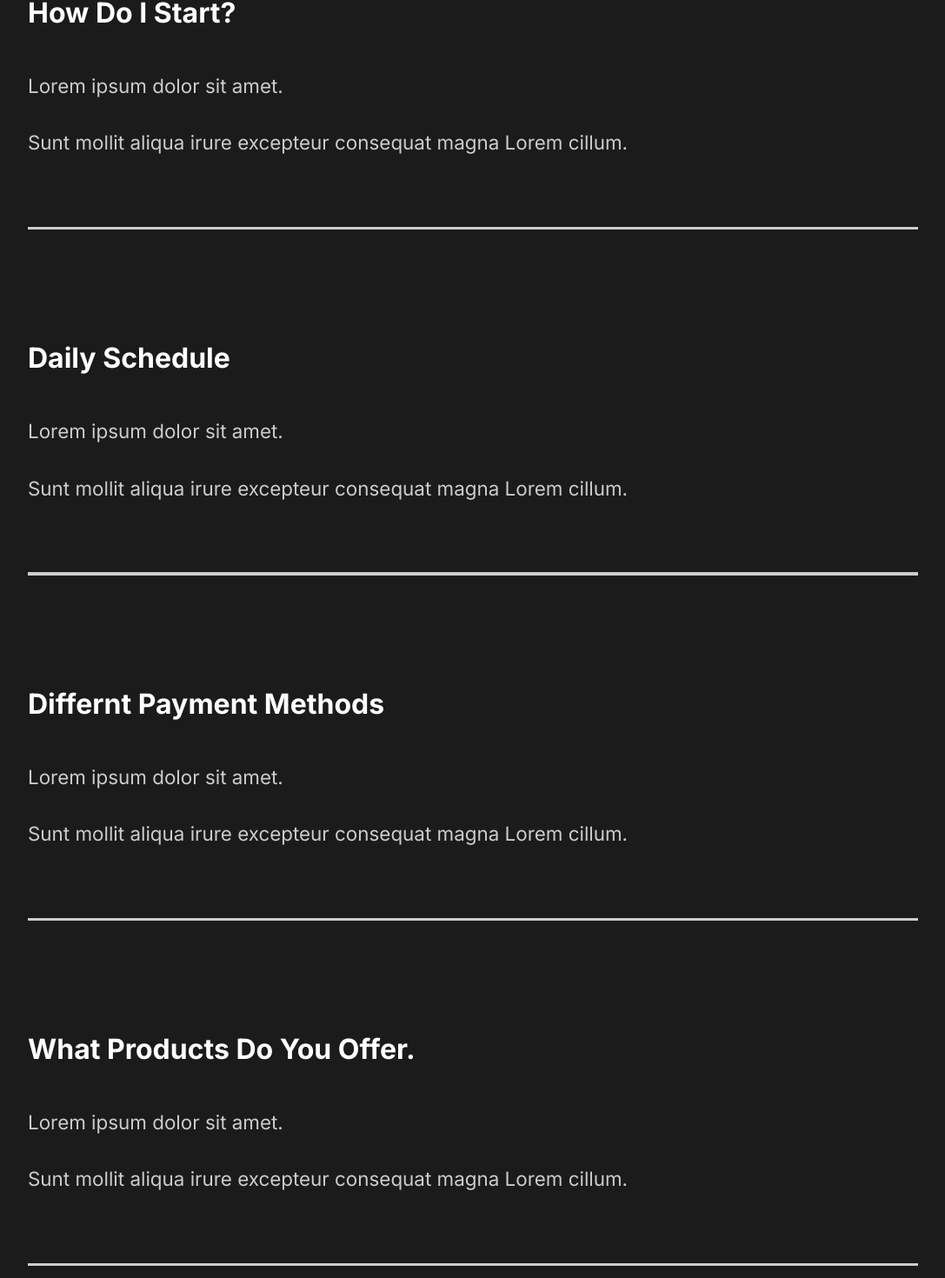
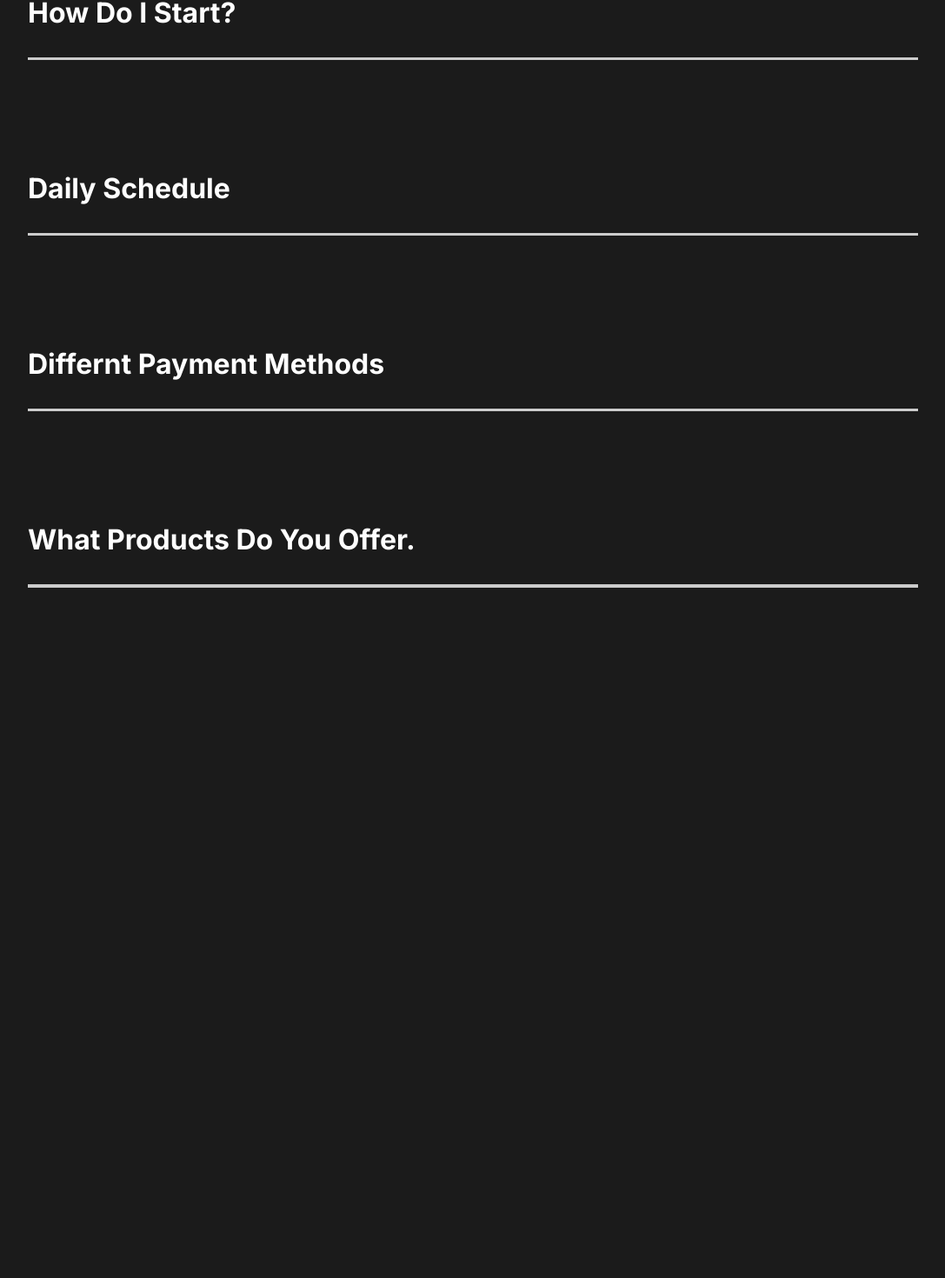
Before and after one commit to yarinmatmoni/Capture_Portofolio, a React (Create React App) app: page / in a window 1280 px wide. Shown: the part 2470-3940 px from the top of the page at 87% size, without its empty margins (96-1183 px from the left). After the commit the page ends 3306 px from the top, so only its background shows below. Built offline with nearby package versions, Linux system fonts and the light colour scheme.

Commit message:
Finish faq animation

```diff
--- a/src/components/FaqSection.js
+++ b/src/components/FaqSection.js
@@ -2,43 +2,39 @@
 //Impore style
 import styled from 'styled-components';
 import {About} from "../Style";
+import Toggle from './Toggle';
+import {AnimateSharedLayout} from "framer-motion"
 
 function FaqSection() {
     return (
         <Faq>
             <h2>Any Questions <span>FAQ</span></h2>
-            <div className="question">
-                <h4>How Do I Start?</h4>
+            <AnimateSharedLayout>
+                <Toggle title="How Do I Start?">
                     <div className="answer">
                         <p>Lorem ipsum dolor sit amet.</p>
                         <p>Sunt mollit aliqua irure excepteur consequat magna Lorem cillum.</p>
                         </div>
-                <div className="faq-line"></div>
-            </div>
-            <div className="question">
-                <h4>Daily Schedule</h4>
+                </Toggle>
+                <Toggle title="Daily Schedule">
                     <div className="answer">
                         <p>Lorem ipsum dolor sit amet.</p>
                         <p>Sunt mollit aliqua irure excepteur consequat magna Lorem cillum.</p>
                     </div>
-                <div className="faq-line"></div>
-            </div>
-            <div className="question">
-                <h4>Differnt Payment Methods</h4>
+                </Toggle>
+                <Toggle title="Differnt Payment Methods">
                     <div className="answer">
                         <p>Lorem ipsum dolor sit amet.</p>
                         <p>Sunt mollit aliqua irure excepteur consequat magna Lorem cillum.</p>
                     </div>
-                <div className="faq-line"></div>
-            </div>
-            <div className="question">
-                <h4>What Products Do You Offer.</h4>
+                </Toggle>
+                <Toggle title="What Products Do You Offer.">
                     <div className="answer">
                         <p>Lorem ipsum dolor sit amet.</p>
                         <p>Sunt mollit aliqua irure excepteur consequat magna Lorem cillum.</p>
                     </div>
-                <div className="faq-line"></div>
-            </div>
+                </Toggle>
+            </AnimateSharedLayout>
         </Faq>
     )
 };
--- /dev/null
+++ b/src/components/Toggle.js
@@ -0,0 +1,16 @@
+import { motion } from 'framer-motion';
+import React, {useState} from 'react';
+
+function Toggle({children,title}) {
+    const [toggle,setToggle] = useState(false);
+
+    return (
+        <motion.div layout className="question" onClick={()=>setToggle(!toggle)}>
+            <motion.h4 layout>{title}</motion.h4>
+            {toggle ? children : "" }
+            <div className="faq-line"></div>
+        </motion.div>
+    )
+};
+
+export default Toggle;
```
Lines whose indentation alone changed are shown as unchanged.
